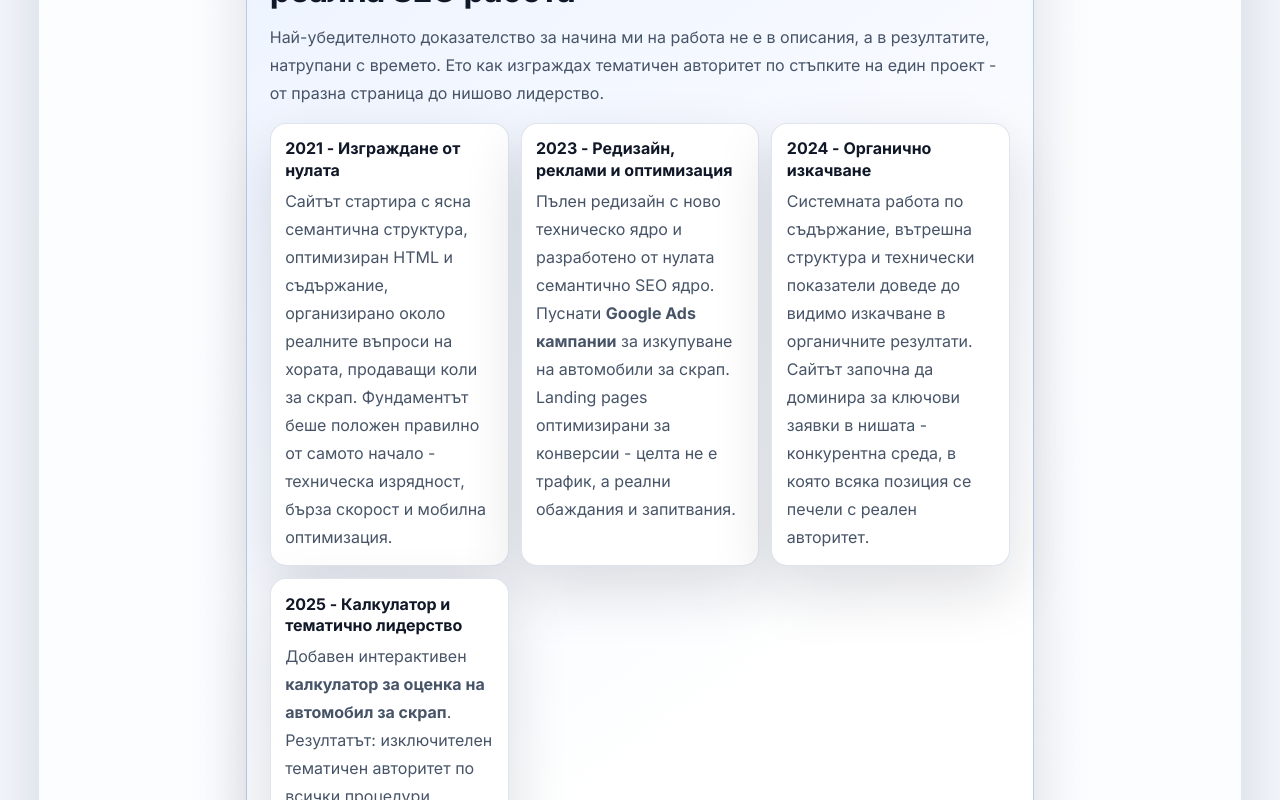
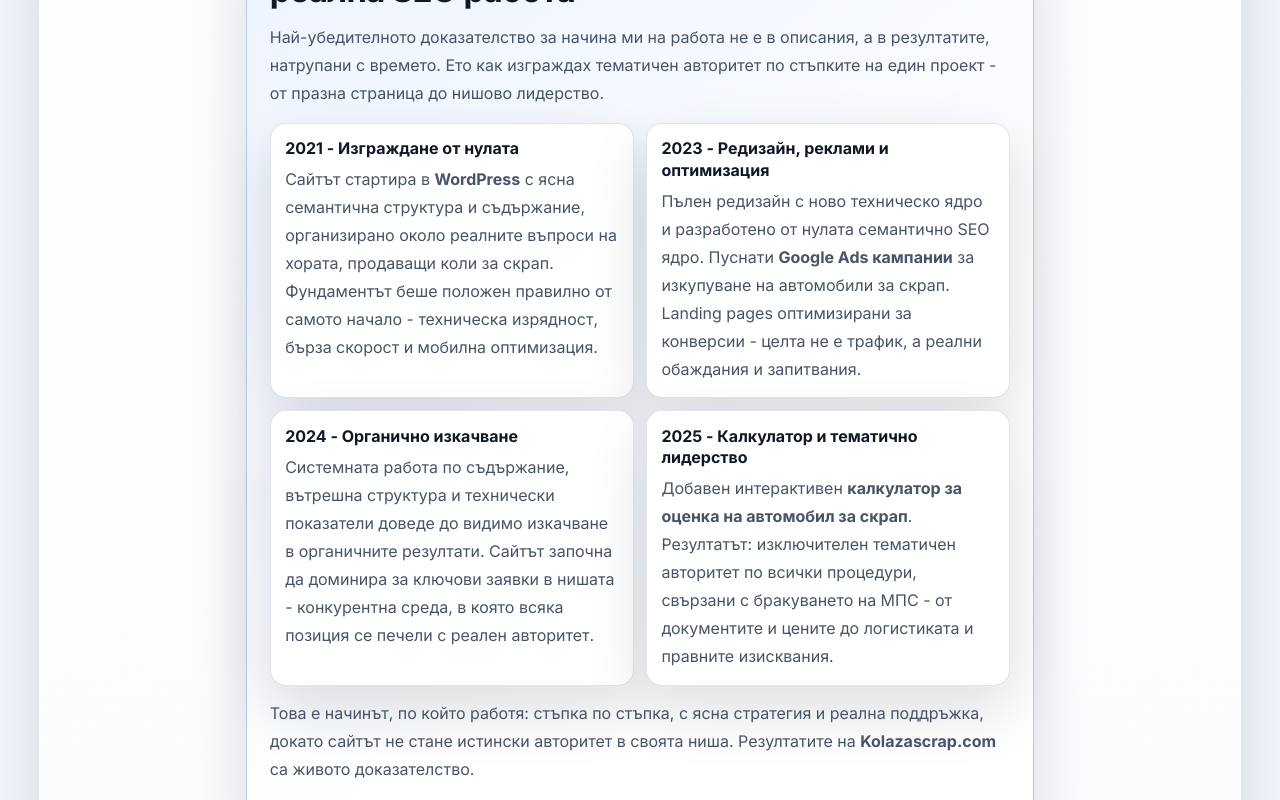
Before and after one commit to inweblife/inweblife, a Next.js app: page /about in a window 1280 px wide. Shown: the part 2360-3160 px from the top of the page. Built offline with nearby package versions, Linux system fonts and the light colour scheme; no server answers.

Commit message:
Add some styles

```diff
--- a/pages/about.js
+++ b/pages/about.js
@@ -213,14 +213,14 @@ const About = () => {
                 резултатите, натрупани с времето. Ето как изграждах тематичен авторитет по
                 стъпките на един проект - от празна страница до нишово лидерство.
               </p>
-              <div className={styles.capabilityGrid}>
+              <div className={styles.capabilityGrid4}>
                 <article className={styles.capabilityCard}>
                   <h3>2021 - Изграждане от нулата</h3>
                   <p>
-                    Сайтът стартира с ясна семантична структура, оптимизиран HTML и съдържание,
-                    организирано около реалните въпроси на хората, продаващи коли за скрап.
-                    Фундаментът беше положен правилно от самото начало - техническа изрядност,
-                    бърза скорост и мобилна оптимизация.
+                    Сайтът стартира в <strong>WordPress</strong> с ясна семантична структура и
+                    съдържание, организирано около реалните въпроси на хората, продаващи коли за
+                    скрап. Фундаментът беше положен правилно от самото начало - техническа
+                    изрядност, бърза скорост и мобилна оптимизация.
                   </p>
                 </article>
                 <article className={styles.capabilityCard}>
--- a/styles/About.module.css
+++ b/styles/About.module.css
@@ -82,6 +82,12 @@
 }
 
 .capabilityGrid {
+  margin: 1rem 0 0.8rem;
+  display: grid;
+  gap: 0.75rem;
+}
+
+.capabilityGrid4 {
   margin: 1rem 0 0.8rem;
   display: grid;
   gap: 0.75rem;
@@ -272,6 +278,10 @@
     grid-template-columns: repeat(3, minmax(0, 1fr));
   }
 
+  .capabilityGrid4 {
+    grid-template-columns: repeat(2, minmax(0, 1fr));
+  }
+
   .expertiseSection {
     display: block;
   }
```
